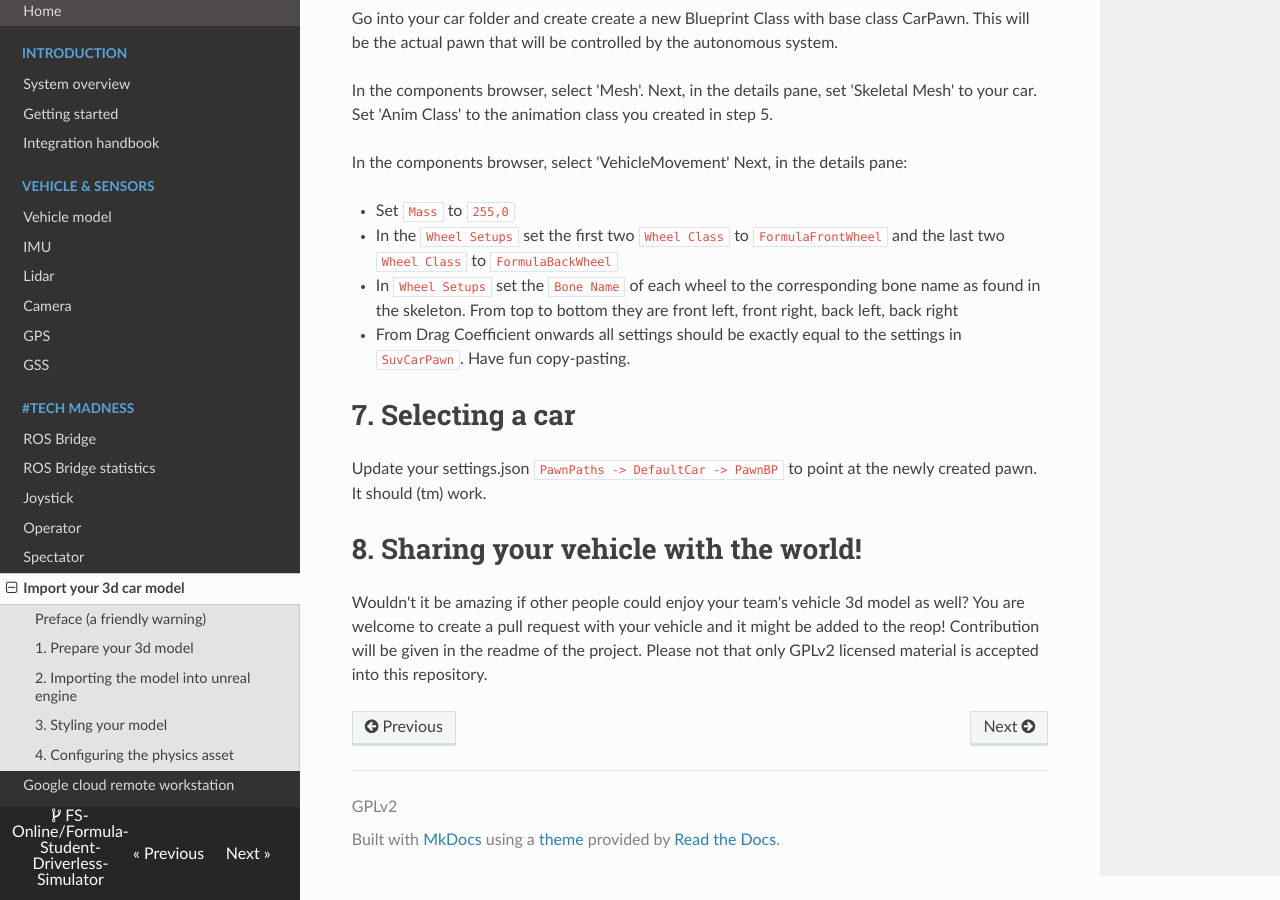
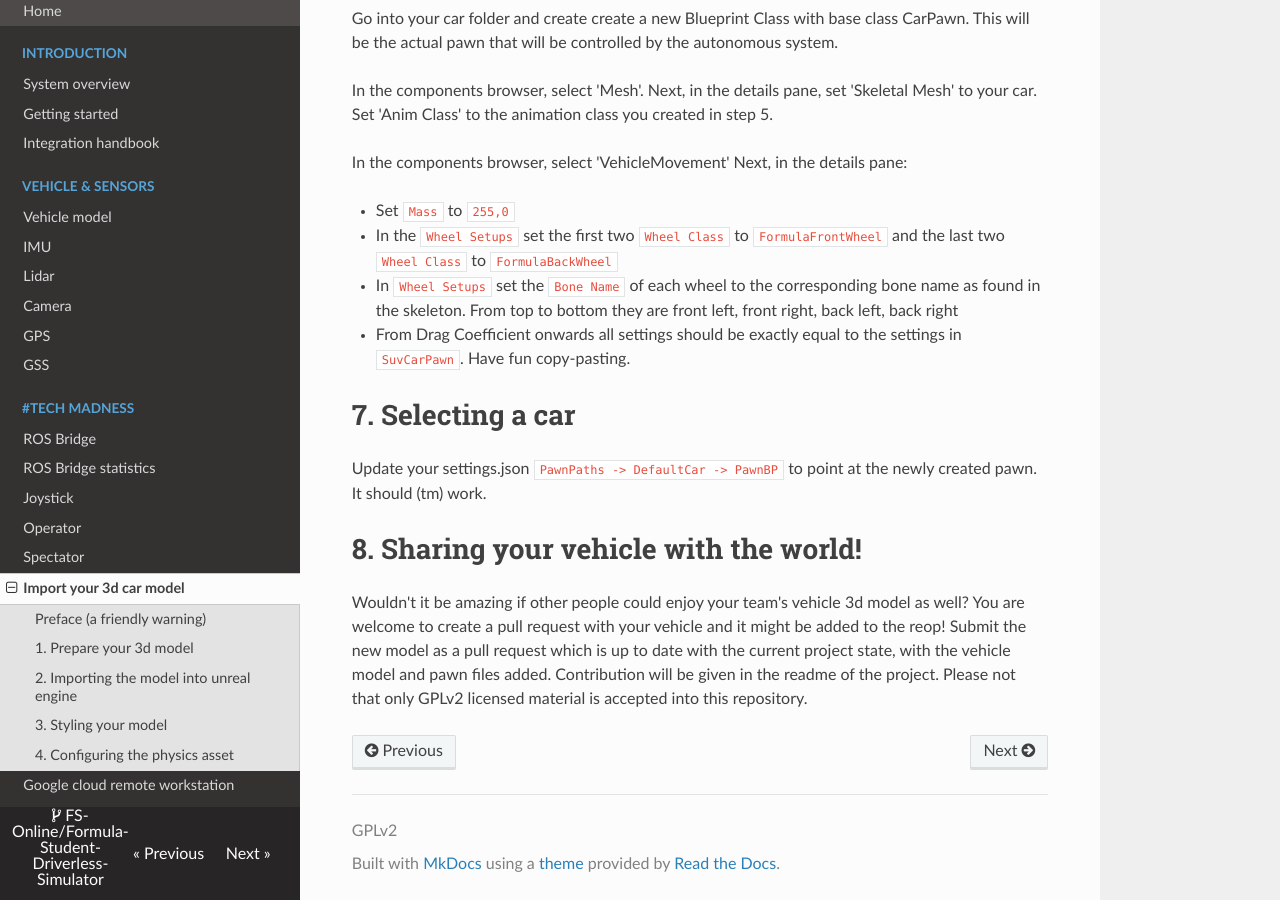
Before and after one commit to FS-Driverless/Formula-Student-Driverless-Simulator, an MkDocs documentation site: the page built from docs/import-car-3d-model.md, in a window 1280 px wide and 900 px high, scrolled down 3962 px. Built offline with MkDocs 1.6.1, drawn with Linux system fonts in a browser that asks for light colours; nearby versions of some CDN libraries; comment, search, counter and statistics services are not loaded.

Commit message:
Update docs/import-car-3d-model.md
Co-authored-by: Marek Szeles <marek.szeles@gmail.com>

```diff
--- a/docs/import-car-3d-model.md
+++ b/docs/import-car-3d-model.md
@@ -126,5 +126,5 @@ It should (tm) work.
 
 Wouldn't it be amazing if other people could enjoy your team's vehicle 3d model as well?
 You are welcome to create a pull request with your vehicle and it might be added to the reop!
-Contribution will be given in the readme of the project.
+Submit the new model as a pull request which is up to date with the current project state, with the vehicle model and pawn files added. Contribution will be given in the readme of the project.
 Please not that only GPLv2 licensed material is accepted into this repository.
```
